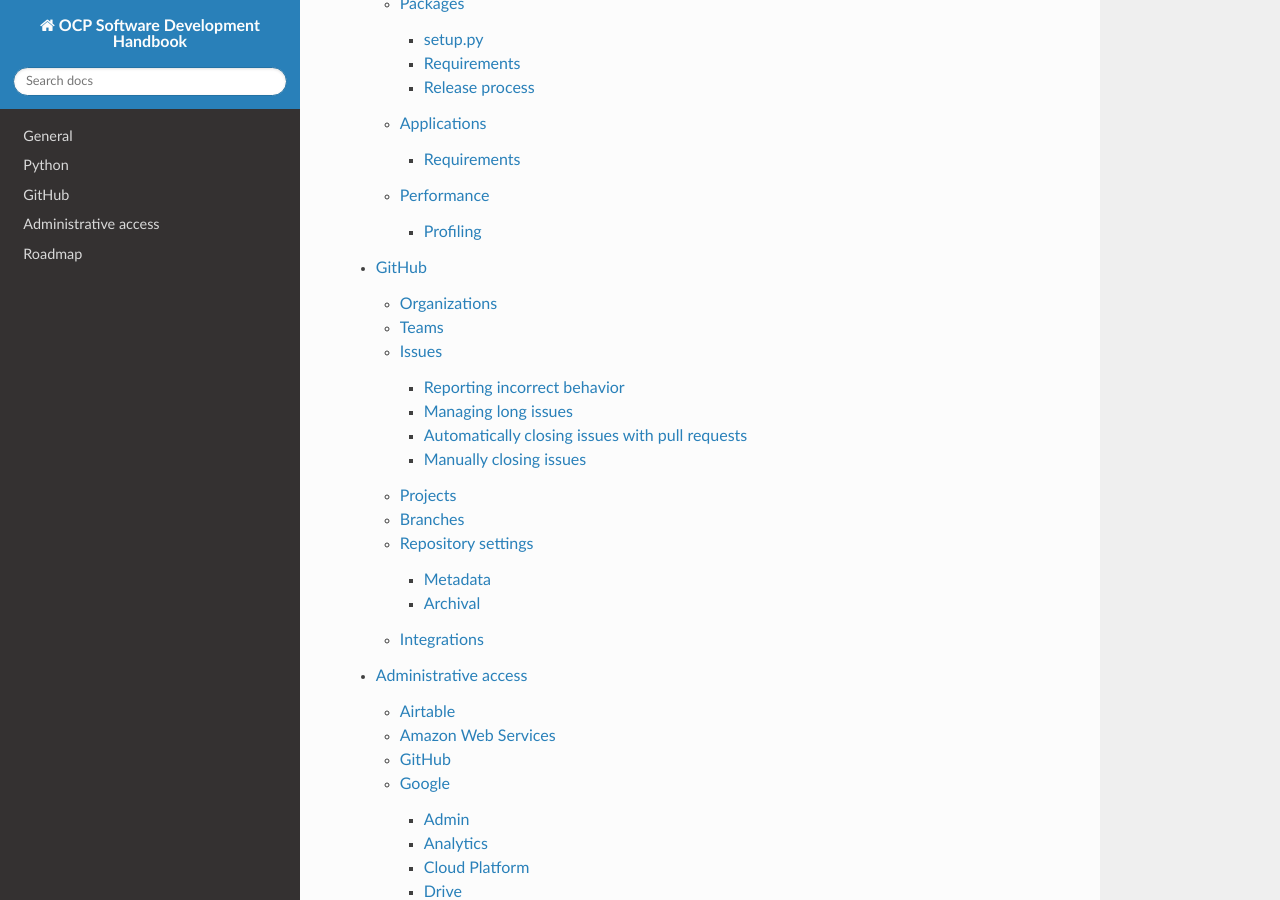
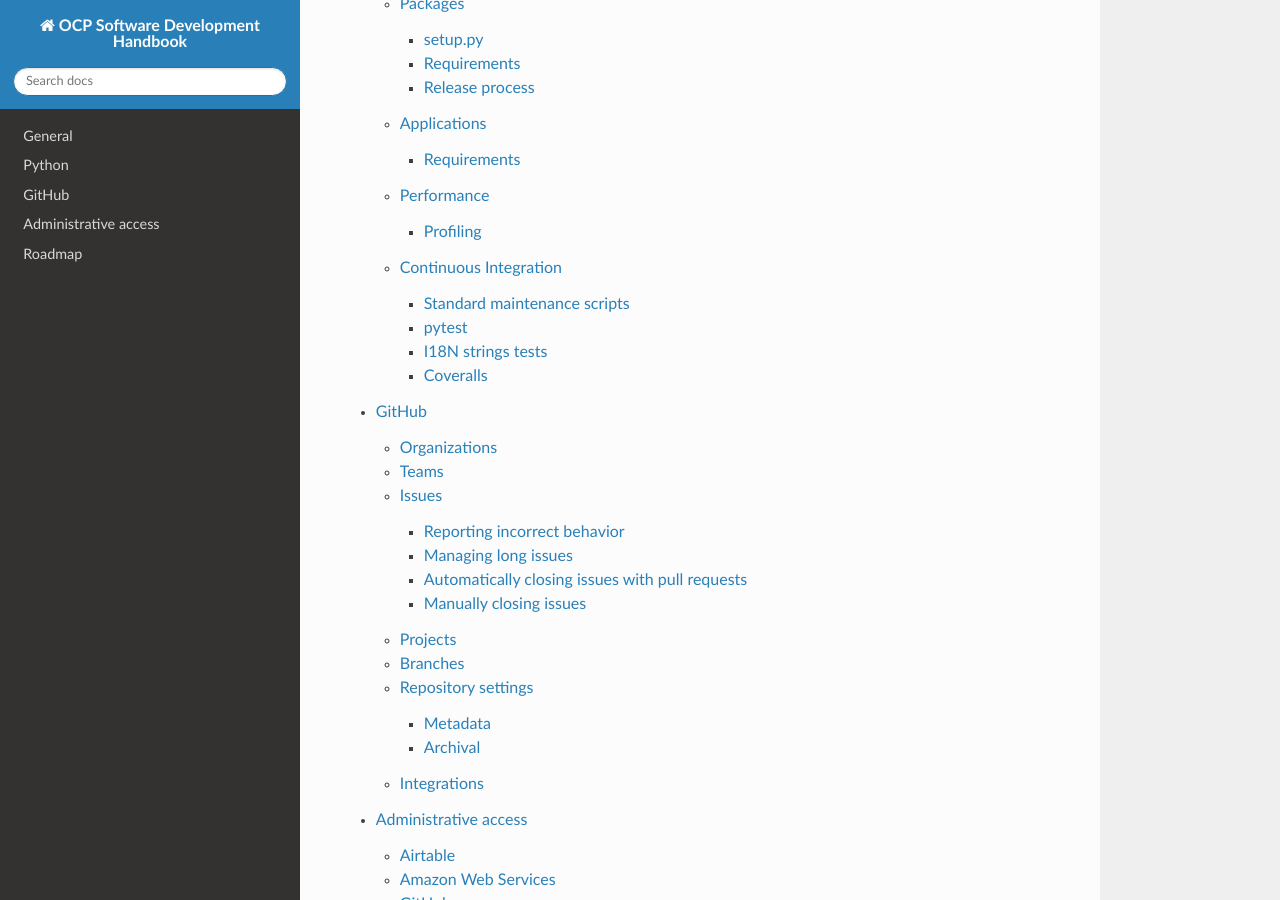
Before and after one commit to open-contracting/software-development-handbook, a Sphinx documentation site: the page built from docs/index.rst, in a window 1280 px wide and 900 px high, scrolled down 1188 px. Built offline with Sphinx 7.4.7 and the Read the Docs theme 2.0.0, drawn with Linux system fonts in a browser that asks for light colours; part of the change alters nothing that is shown.

Commit message:
A page about Python Testing: Continuous Integration
https://github.com/open-contracting/software-development-handbook/issues/6

```diff
--- /dev/null
+++ b/docs/python/continuous-integration.rst
@@ -0,0 +1,45 @@
+Continuous Integration
+======================
+
+Repositories should use GitHub actions and the branch protection features in GitHub to ensure Continuous Integration runs for all code.
+
+(As documented in our :doc:`../general/preferences`.)
+
+Standard maintenance scripts
+----------------------------
+
+All Repositories should call standard maintenance scripts. These ensure a set of standard tests is carried out including isort, flake8 and tests on data files.
+
+Details on these tests and how to run them locally `are found in the standard maintenance scripts repository <https://github.com/open-contracting/standard-maintenance-scripts#tests>`__.
+
+pytest
+------
+
+`pytest <https://docs.pytest.org/>`__ should be preferred, unless a framework uses another, like `Django <https://docs.djangoproject.com/en/3.0/topics/testing/>`__ (unittest).
+
+(As documented in our :ref:`preferred-packages`.)
+
+
+I18N strings tests
+------------------
+
+For repositories that are applications with multiple locales, we test that all strings have been translated.
+
+We only do this on pull requests; not on every push. This is so a developer can work on a feature and still easily see the results of Continuous Integration runs. But they then need to get strings translated right at the end of their work, as they make a pull request.
+
+You can see `an example of this in Cove <https://github.com/open-contracting/cove-ocds/blob/master/.github/workflows/ci.yml>`__, with commands like:
+
+.. code:: bash
+
+    - run: sudo apt install gettext translate-toolkit
+    - run: python manage.py makemessages -l es
+    - run: "[ \"$GITHUB_EVENT_NAME\" != \"pull_request\" ] || [ \"`pocount --incomplete cove_ocds/locale/es/LC_MESSAGES/django.po`\" = \"\" ]"
+
+The first clause of the "or" statement will mean that line will always pass for any runs that are not a pull request. For pull requests, the second clause must pass instead.
+
+Coveralls
+---------
+
+Code Coverage statistics are reported to Coveralls, but repositories do not block pull requests if these go down.
+
+(As documented in our :ref:`preferred-packages`.)
--- a/docs/python/index.rst
+++ b/docs/python/index.rst
@@ -8,3 +8,4 @@ Python
    packages
    applications
    performance
+   continuous-integration
```
